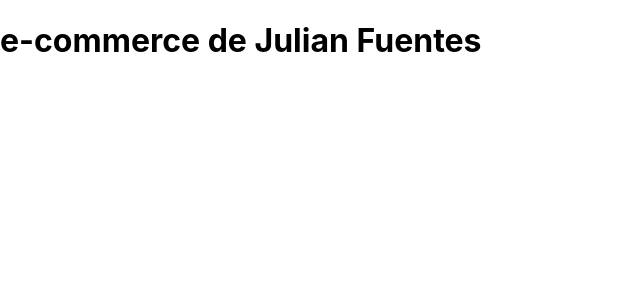
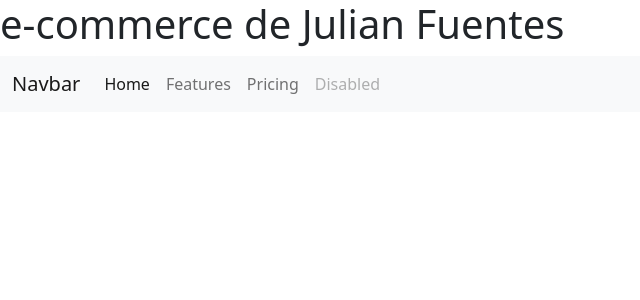
Before and after one commit to fuentesjulian/react-fuentes, a React (Create React App) app: page / in a window 1280 px wide. Shown: the top 300 px of the page, without its empty margins (0-640 px from the left). Built offline with nearby package versions, Linux system fonts and the light colour scheme.

Commit message:
Adding Bootstrap NavBar

```diff
--- a/package.json
+++ b/package.json
@@ -6,6 +6,7 @@
     "@testing-library/jest-dom": "^5.16.4",
     "@testing-library/react": "^13.3.0",
     "@testing-library/user-event": "^13.5.0",
+    "bootstrap": "^5.1.3",
     "react": "^18.1.0",
     "react-dom": "^18.1.0",
     "react-scripts": "5.0.1",
--- a/src/App.js
+++ b/src/App.js
@@ -1,9 +1,13 @@
-import logo from './logo.svg';
-import './App.css';
+import logo from "./logo.svg";
+import "./App.css";
+import NavBar from "./components/NavBar";
 
 function App() {
   return (
-    <h1>e-commerce de Julian Fuentes</h1>
+    <div>
+      <h1>e-commerce de Julian Fuentes</h1>
+      <NavBar />
+    </div>
   );
 }
 
--- /dev/null
+++ b/src/components/NavBar.jsx
@@ -0,0 +1,40 @@
+import React from "react";
+
+function NavBar() {
+  return (
+    <nav className="navbar navbar-expand-lg navbar-light bg-light">
+      <div className="container-fluid">
+        <a className="navbar-brand" href="#">
+          Navbar
+        </a>
+        <button className="navbar-toggler" type="button" data-bs-toggle="collapse" data-bs-target="#navbarNav" aria-controls="navbarNav" aria-expanded="false" aria-label="Toggle navigation">
+          <span className="navbar-toggler-icon"></span>
+        </button>
+        <div className="collapse navbar-collapse" id="navbarNav">
+          <ul className="navbar-nav">
+            <li className="nav-item">
+              <a className="nav-link active" aria-current="page" href="#">
+                Home
+              </a>
+            </li>
+            <li className="nav-item">
+              <a className="nav-link" href="#">
+                Features
+              </a>
+            </li>
+            <li className="nav-item">
+              <a className="nav-link" href="#">
+                Pricing
+              </a>
+            </li>
+            <li className="nav-item">
+              <a className="nav-link disabled">Disabled</a>
+            </li>
+          </ul>
+        </div>
+      </div>
+    </nav>
+  );
+}
+
+export default NavBar;
```
Also changed, not shown: src/index.js (+8 -6 lines), 1 other file (tests, documents, lock files or other folders).
